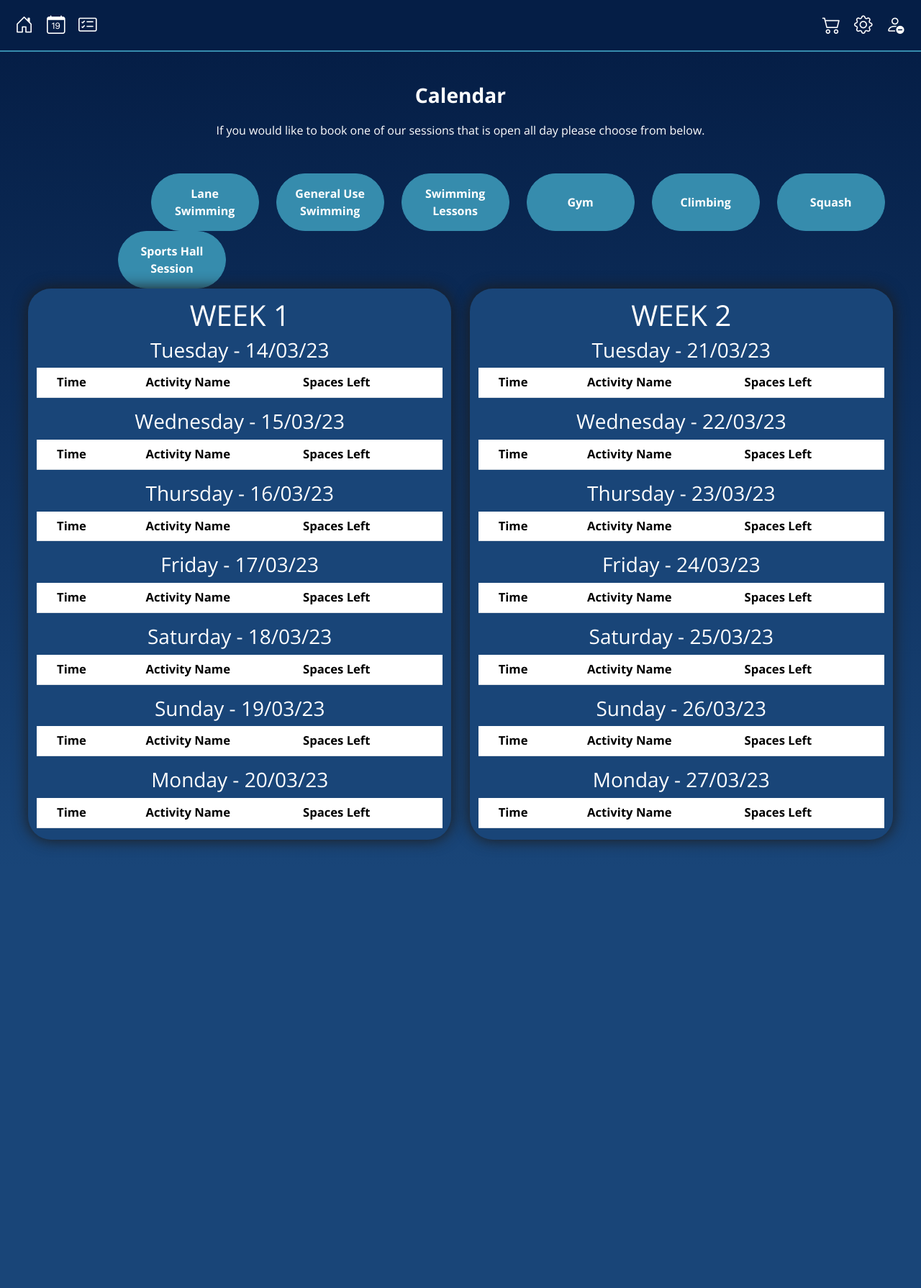
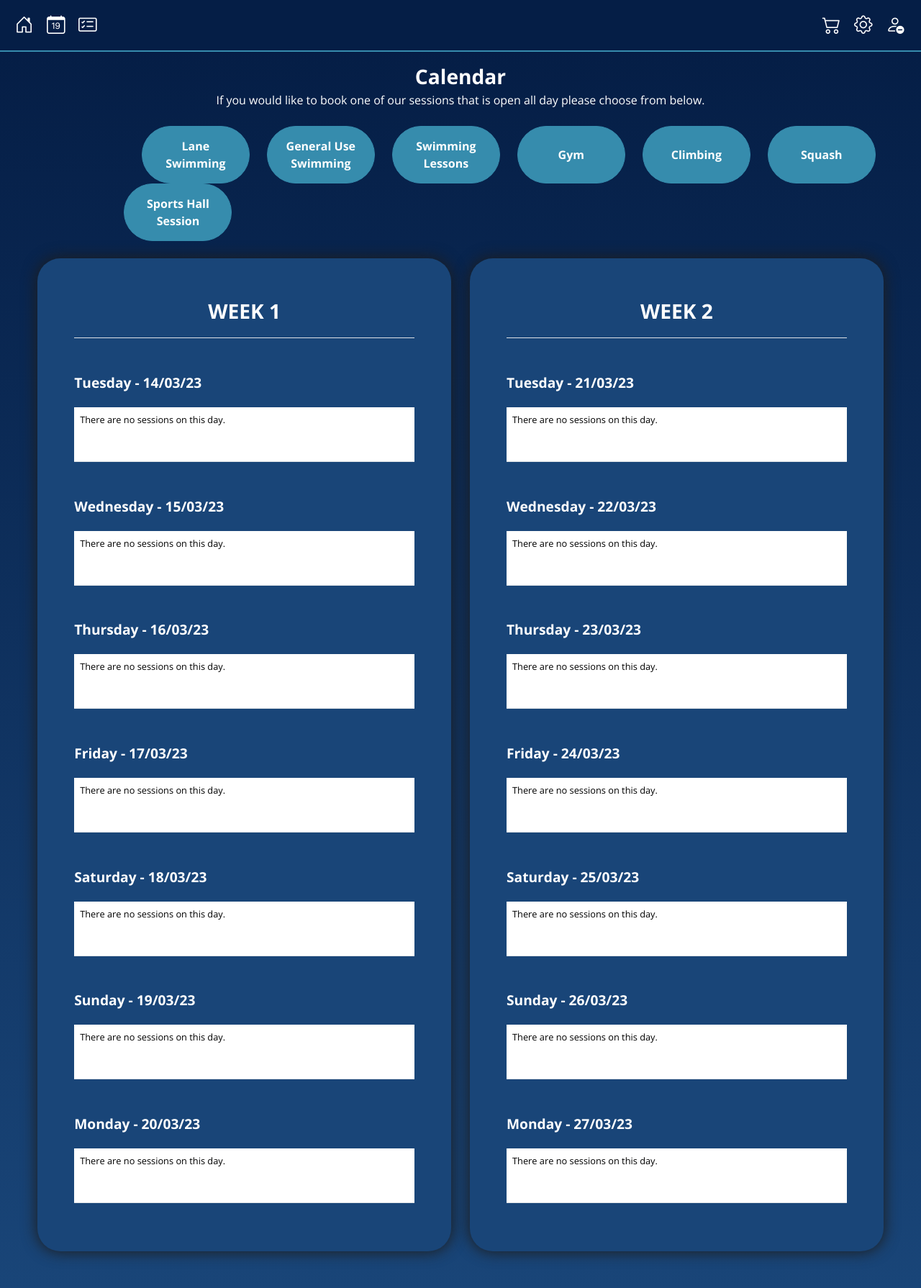
Before and after one commit to chloebeetschen/Gym-WebApp, a Flask app: page /calendar in a window 1280 px wide. Shown: the whole page at 72% size. Before the commit the page ends 1179 px from the top, so only its background shows below. Run offline with Flask 3, Linux system fonts and the light colour scheme; a user stored in the database is signed in; tables that the repository leaves empty hold one stand-in row (values such as "Sample post"); lists and menus that the app fills with data are empty; parts of the project's set-up code (start-up, migrations or seed data) failed here and were passed over.

Commit message:
Calendar completed, some bug fixes

```diff
--- a/app/static/styles.css
+++ b/app/static/styles.css
@@ -240,9 +240,24 @@ img {
 .calendar-container {
     background-image: linear-gradient(to bottom, #051e46, #194578);
     padding: 3rem 1rem 4rem 1rem;
-    padding: 3vw;
+    padding: 4vw;
+    padding-top: 1vw;
 }
 
+.calendar-info {
+    text-align: center;
+    font-size: 1vw;
+    background-color: var(--background-light);
+    padding: 4vw;
+    margin-left: 1vw;
+    margin-right: 1vw;
+}
+
+.calendar-days {
+    text-align: left;
+    font-size: 1.5vw !important;
+    font-weight: bold;
+}
 .register-container {
 }
 
@@ -274,6 +289,7 @@ img {
     margin-left: 1vw;
     margin-right: 1vw;
 }
+
 
 .time-info-body {
     text-align: left;
--- a/app/templates/calendar.html
+++ b/app/templates/calendar.html
@@ -19,20 +19,24 @@
         </div>
     </div>
 
-<div class="row m-0 p-0 text-center">
+    <div class="row m-0 p-0 mb-4 text-center">
         <!--Basic Header-->
-    <p class="header p-3 pt-0 mb-0">Calendar</p class="header p-3 mb-5 time-header">
-    <p class="mb-5 text-center">If you would like to book one of our sessions that is open all day please choose from below.</p>
+        <p class="header p-0 m-0 pt-0 mb-0">Calendar</p>
+        <p class="mb-4 text-center">If you would like to book one of our sessions that is open all day please choose
+            from below.</p>
         <div class="col"></div>
         <div class="col"></div>
         <div class="col">
-        <a href="/repeatEvents/2"><button type="button" class="btn btn-primary btn-calendar">Lane Swimming</button></a>
+            <a href="/repeatEvents/2"><button type="button" class="btn btn-primary btn-calendar">Lane
+                    Swimming</button></a>
         </div>
         <div class="col">
-        <a href="/repeatEvents/4"><button type="button" class="btn btn-primary btn-calendar">General Use Swimming</button></a>
+            <a href="/repeatEvents/4"><button type="button" class="btn btn-primary btn-calendar">General Use
+                    Swimming</button></a>
         </div>
         <div class="col">
-        <a href="/repeatEvents/3"><button type="button" class="btn btn-primary btn-calendar">Swimming Lessons</button></a>
+            <a href="/repeatEvents/3"><button type="button" class="btn btn-primary btn-calendar">Swimming
+                    Lessons</button></a>
         </div>
         <div class="col">
             <a href="/repeatEvents/5"><button type="button" class="btn btn-primary btn-calendar">Gym</button></a>
@@ -44,7 +48,8 @@
             <a href="/repeatEvents/6"><button type="button" class="btn btn-primary btn-calendar">Squash</button></a>
         </div>
         <div class="col">
-        <a href="/repeatEvents/12"><button type="button" class="btn btn-primary btn-calendar">Sports Hall Session</button></a>
+            <a href="/repeatEvents/12"><button type="button" class="btn btn-primary btn-calendar">Sports Hall
+                    Session</button></a>
         </div>
         <div class="col"></div>
         <div class="col"></div>
@@ -52,20 +57,36 @@
 
     <!--Basic table to hold calendar information-->
     <div class="row">
-    <div class="col time-info rounded-5 box-shadow">
-            <h1> WEEK 1</h1>
+        <div class="col calendar-info rounded-5 box-shadow">
+            <!-- Table for whole week -->
+            <!-- <table class="table">
+
+            <thead>-->
+            <div class=" mt-0 pt-0 border-bottom">
+                <p class="header"> WEEK 1</p>
+            </div>
+
+            <!-- </thead>
+
+            <tbody> -->
             {% for j in range(0, 7) %}
-                <table class="table">
-                    <h3>{{weeks[j].strftime("%A")}} - {{weeks[j].strftime("%d/%m/%y")}}</h3>
+            <!-- <tr> -->
+            <table class="table table-responsive">
+                <p class="mb-0 mt-5 calendar-days">{{weeks[j].strftime("%A")}} - {{weeks[j].strftime("%d/%m/%y")}}</p>
                 <thead>
+                    {% if weeksCount[j] == 0 %}
+                    <th class="text-start pb-5 fw-light">There are no sessions on this day. </th>
+
+                    {% else %}
                     <th>Time</th>
-                        <th>Activity Name</th>
-                        <th>Spaces Left</th>
-                        {% if member == False %}
+                    <th>Activity</th>
+                    <th>Spaces</th>
+                    {% if isMember == False %}
                     <th>Price</th>
                     {% endif %}
                     <th></th>
                     <th></th>
+                    {% endif %}
                 </thead>
                 <tbody>
                     {% for i in range(numEvents) %}
@@ -75,12 +96,13 @@
                         <td>{{events[i].aDateTime.strftime("%H:%M")}}</td>
                         <td>{{eventInfo[i].activityType}}</td>
                         <td>{{events[i].aCapacity-events[i].aSlotsTaken}}</td>
-                                    {% if member == False %}
+                        {% if isMember == False %}
                         <td>{{events[i].aPrice}}</td>
                         {% endif %}
                         <!--TODO Popup for event info-->
                         {% if current_user.userType == 3 %}
-                                        <td><a href="/editEvent/{{events[i].id}}"><button type="button" class="btn btn-primary">Edit/View Event</button></td>
+                        <td><a href="/editEvent/{{events[i].id}}"><button type="button"
+                                    class="btn btn-primary">Edit/View Event</button></td>
                         {% else %}
                         <td><button type="button" class="btn btn-primary event-info">Event Info
                                 <!-- Popup for event info -->
@@ -89,19 +111,21 @@
                                         <table class="table popup-table">
                                             <tr>
                                                 <td> Duration </td>
-                                                        <td class="fw-light"> {{ events[i].aDuration }}  </td>
+                                                <td class="fw-light"> {{ events[i].aDuration }} </td>
                                             </tr>
                                             <tr>
                                                 <td> Location </td>
-                                                        <td> {{ events[i].aLocation }}  </td>
+                                                <td> {{ events[i].aLocation }} </td>
                                             </tr>
                                             <tr>
                                                 <td> Staff </td>
-                                                        <td> {{ events[i].aStaffName }}  </td>
+                                                <td> {{ events[i].aStaffName }} </td>
                                             </tr>
                                             <tr>
+                                                {% if isMember == False %}
                                                 <td> Price </td>
-                                                        <td> £{{ events[i].aPrice }}  </td>
+                                                <td> £{{ events[i].aPrice }} </td>
+                                                {% endif %}
                                             </tr>
                                         </table>
                                     </div>
@@ -112,14 +136,16 @@
                         {% if current_user.userType != 3 %}
                         <td>
                             {% if userBooked1[i]==True %}
-                                                <a href=""></a><button type="button" class="btn btn-primary" id="disabled">Booked</button></a>
+                            <a href=""></a><button type="button" class="btn btn-primary disabled">Booked</button></a>
                             {% elif events[i].aSlotsTaken == events[i].aCapacity %}
-                                                <a href=""></a><button type="button" class="btn btn-primary" id="disabled">Full</button></a>
+                            <a href=""></a><button type="button" class="btn btn-primary disabled">Full</button></a>
                             {% else %}
                             {% if isMember == False %}
-                                                    <a href="/addBasket/{{events[i].id}}"><button type="button" class="btn btn-primary">Add to Basket</button>
+                            <a href="/addBasket/{{events[i].id}}"><button type="button" class="btn btn-primary">Add to
+                                    Basket</button>
                                 {% else %}
-                                                    <a href="/makeBooking/{{events[i].id}}"><button type="button" class="btn btn-primary">Book</button>
+                                <a href="/makeBooking/{{events[i].id}}"><button type="button"
+                                        class="btn btn-primary">Book</button>
                                     {% endif %}
                                     {% endif %}
                         </td>
@@ -127,28 +153,46 @@
                     </tr>
                     {% endif %}
                     {% endfor %}
+                    <tr>
+                        <br>
+                    </tr>
                 </tbody>
             </table>
+            <!-- </tr> -->
             {% endfor %}
+
+            <!-- </tbody>
+
+
+        </table> -->
 
 
         </div>
 
 
-        <div class="col time-info rounded-5 box-shadow">
-            <h1>WEEK 2</h1>
+        <div class="col calendar-info rounded-5 box-shadow">
+            <div class=" mt-0 pt-0 border-bottom">
+                <p class="header"> WEEK 2</p>
+            </div>
+
             {% for j in range(0, 7) %}
-                <table class="table">
-                    <h3>{{weeks[j + 7].strftime("%A")}} - {{weeks[j + 7].strftime("%d/%m/%y")}}</h3>
+            <table class="table table-responsive">
+                <p class="mb-0 mt-5 calendar-days">{{weeks[j+7].strftime("%A")}} - {{weeks[j+7].strftime("%d/%m/%y")}}
+                </p>
                 <thead>
+                    <thead>
+                        {% if weeksCount[j+7] == 0 %}
+                        <th class="text-start pb-5 fw-light">There are no sessions on this day. </th>
+                        {% else %}
                         <th>Time</th>
-                        <th>Activity Name</th>
-                        <th>Spaces Left</th>
-                        {% if member == False %}
+                        <th>Activity</th>
+                        <th>Spaces</th>
+                        {% if isMember == False %}
                         <th>Price</th>
                         {% endif %}
                         <th></th>
                         <th></th>
+                        {% endif %}
                     </thead>
                 <tbody>
                     {% for i in range( numEvents2 ) %}
@@ -158,11 +202,12 @@
                         <td>{{events2[i].aDateTime.strftime("%H:%M")}}</td>
                         <td>{{eventInfo2[i].activityType}}</td>
                         <td>{{events2[i].aCapacity-events2[i].aSlotsTaken}}</td>
-                                    {% if member == False %}
+                        {% if isMember == False %}
                         <td>{{events2[i].aPrice}}</td>
                         {% endif %}
                         {% if current_user.userType == 3 %}
-                                        <td><a href="/editEvent/{{events2[i].id}}"><button type="button" class="btn btn-primary">Edit/View Event</button></td>
+                        <td><a href="/editEvent/{{events2[i].id}}"><button type="button"
+                                    class="btn btn-primary">Edit/View Event</button></td>
                         {% else %}
                         <td><button type="button" class="btn btn-primary event-info">Event Info
                                 <!-- Popup for event info -->
@@ -171,19 +216,19 @@
                                         <table class="table popup-table">
                                             <tr>
                                                 <td> Duration </td>
-                                                            <td class="fw-light"> {{ events2[i].aDuration }}  </td>
+                                                <td class="fw-light"> {{ events2[i].aDuration }} </td>
                                             </tr>
                                             <tr>
                                                 <td> Location </td>
-                                                            <td> {{ events2[i].aLocation }}  </td>
+                                                <td> {{ events2[i].aLocation }} </td>
                                             </tr>
                                             <tr>
                                                 <td> Staff </td>
-                                                            <td> {{ events2[i].aStaffName }}  </td>
+                                                <td> {{ events2[i].aStaffName }} </td>
                                             </tr>
                                             <tr>
                                                 <td> Price </td>
-                                                            <td> £{{ events2[i].aPrice }}  </td>
+                                                <td> £{{ events2[i].aPrice }} </td>
                                             </tr>
                                         </table>
                                     </div>
@@ -194,14 +239,16 @@
                         {% if current_user.userType != 3 %}
                         <td>
                             {% if userBooked2[i]==True %}
-                                                <a href=""></a><button type="button" class="btn btn-primary" id="disabled">Booked</button></a>
+                            <a href=""></a><button type="button" class="btn btn-primary disabled"> Booked</button></a>
                             {% elif events2[i].aSlotsTaken == events2[i].aCapacity %}
-                                                <a href=""></a><button type="button" class="btn btn-primary" id="disabled">Full</button></a>
+                            <a href=""></a><button type="button" class="btn btn-primary disabled"> Full</button></a>
                             {% else %}
                             {% if isMember == False %}
-                                                    <a href="/addBasket/{{events2[i].id}}"><button type="button" class="btn btn-primary">Add to Basket</button>
+                            <a href="/addBasket/{{events2[i].id}}"><button type="button" class="btn btn-primary">Add to
+                                    Basket</button>
                                 {% else %}
-                                                    <a href="/makeBooking/{{events2[i].id}}"><button type="button" class="btn btn-primary">Book</button>
+                                <a href="/makeBooking/{{events2[i].id}}"><button type="button"
+                                        class="btn btn-primary">Book</button>
                                     {% endif %}
                                     {% endif %}
                         </td>
@@ -209,6 +256,9 @@
                     </tr>
                     {% endif %}
                     {% endfor %}
+                    <tr>
+                        <br>
+                    </tr>
                 </tbody>
             </table>
             {% endfor %}
@@ -220,6 +270,10 @@
 </div>
 
 <script>
-    document.getElementById('disabled').disabled= true;
+    const disabledBtns = document.getElementsByClassName("disabled");
+    for (let i = 0; i < disabledBtns.length; i++) {
+        disabledBtns[i].disabled = true;
+    }
+    document.getElementById('disabled').disabled = true;
 </script>
 {% endblock %}
--- a/app/views.py
+++ b/app/views.py
@@ -170,10 +170,15 @@ def calendarMethod():
 
     userBooked1 = []
     userBooked2 = []
+    weeksCount = [0,0,0,0,0,0,0,0,0,0,0,0,0,0]
+    dateWeeks = [d.date() for d in weeks]
 
     # get event type for each event found
     eventInfo = []
     for i in events:
+        # Find the index of day in weeks list
+        index = dateWeeks.index((i.aDateTime).date())
+        weeksCount[index] +=1
         eventInfo.append(Activity.query.filter_by(id=i.activityId).first())
         # For every event check if user has booked it
         booked = UserBookings.query.filter_by(userId=current_user.id, calendarId=i.id).first()
@@ -186,6 +191,9 @@ def calendarMethod():
     # get event type for each event found
     eventInfo2 = []
     for i in events2:
+        # Find the index of day in weeks list
+        index = dateWeeks.index((i.aDateTime).date())
+        weeksCount[index] +=1
         eventInfo2.append(Activity.query.filter_by(id=i.activityId).first())
         # For every event check if user has booked it
         booked = UserBookings.query.filter_by(userId=current_user.id, calendarId=i.id).first()
@@ -207,7 +215,8 @@ def calendarMethod():
                             isMember = user.isMember,
                             weeks     = weeks,
                             userBooked1 = userBooked1,
-                            userBooked2 = userBooked2
+                            userBooked2 = userBooked2,
+                            weeksCount=weeksCount
                             )
 
 #calendar of all repeat sessions
```
Also changed, not shown: app/templates/basket.html (+10 -13 lines). Lines whose indentation alone changed are shown as unchanged.
